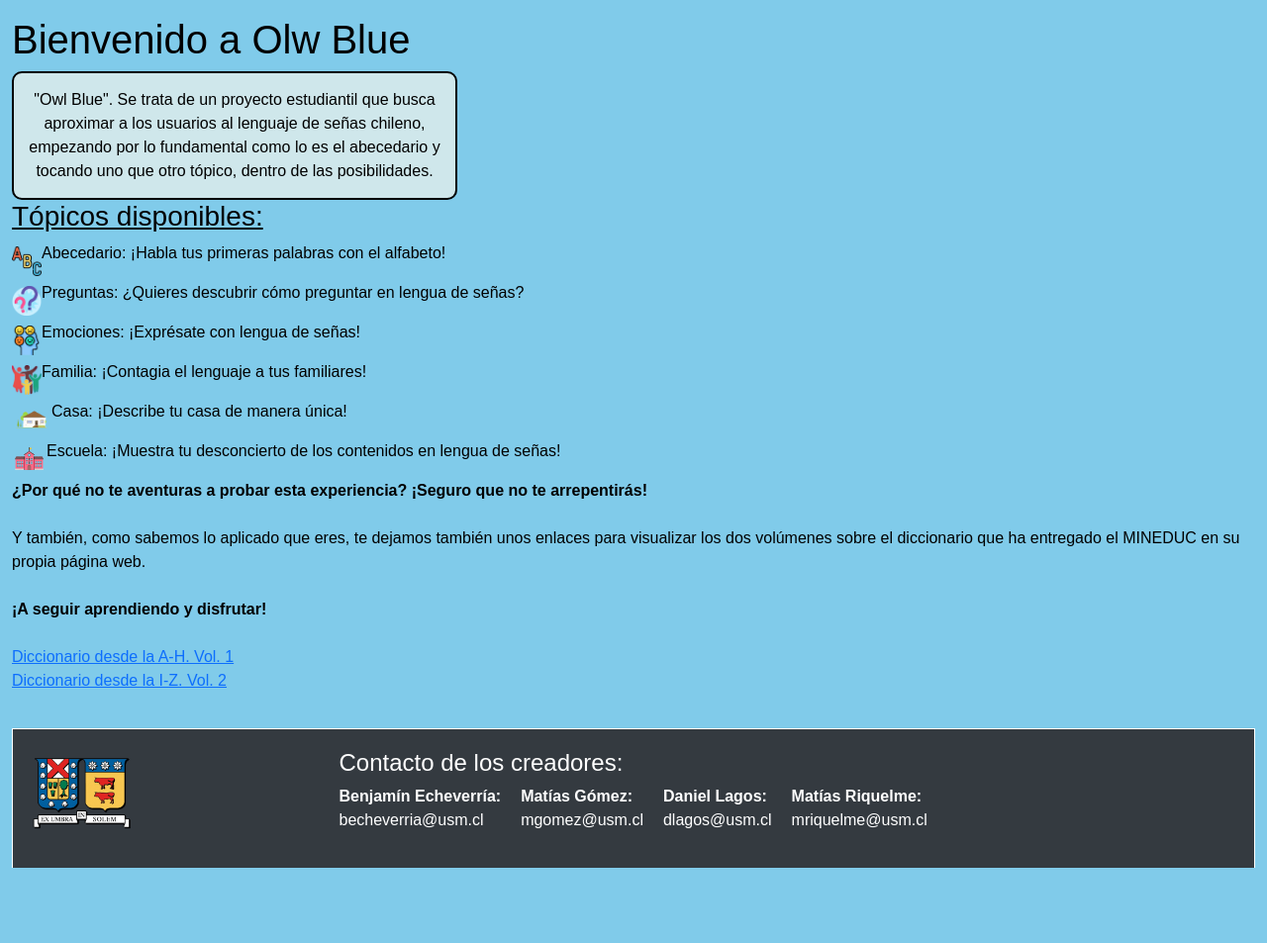
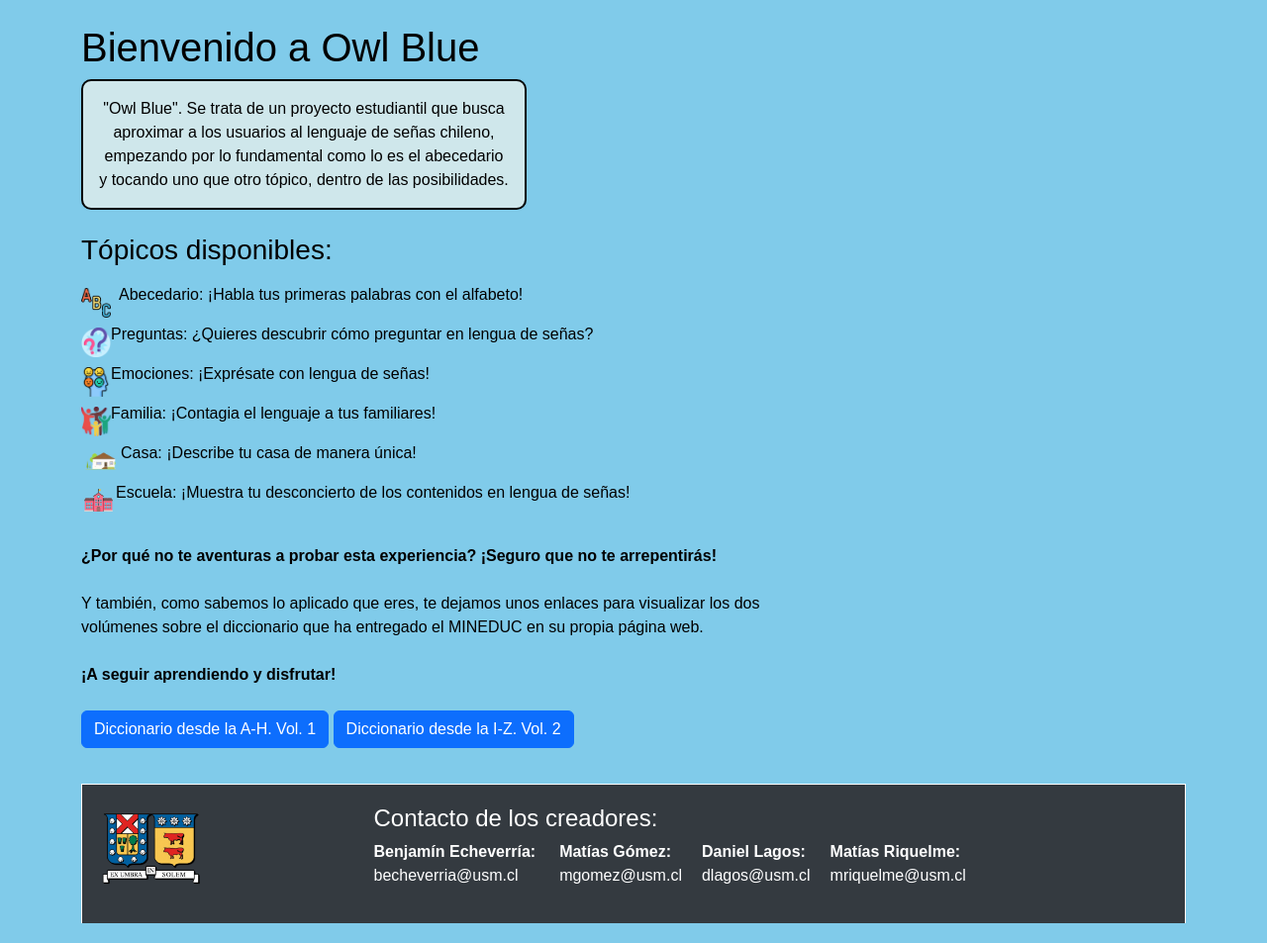
Before and after one commit to bumm1y/Owl_Blue, a Django app: page / in a window 1280 px wide. Shown: the part 56-1009 px from the top of the page at 99% size. Before the commit the page ends 933 px from the top, so only its background shows below. Run offline with Django 4.2, Linux system fonts and the light colour scheme; some libraries are stand-ins or nearby versions; some web fonts are replaced.

Commit message:
--> Corrección error importante en formulario signup e inclusión de comentarios explicativos <-- ° Se solucionó un error con el formulario signup (desfase con últimos modelos añadidos) ° Se incluyo comentarios explicativos en gran parte del código. | Se retocó un poco el estilo de algunas vistas.

```diff
--- a/Owl_Blue/owl_blue_app/admin.py
+++ b/Owl_Blue/owl_blue_app/admin.py
@@ -1,12 +1,6 @@
 from django.contrib import admin
 from .models import Categoria, Abecedario, Explicaciones, Actividades, Usuarios, InfoUsuario, ProgresoLecciones
-'''
 
-** Credenciales user admin
---> user: admin
---> passwd: admin
-
-'''
 admin.site.register(ProgresoLecciones)
 admin.site.register(Categoria)
 admin.site.register(Abecedario)
--- a/Owl_Blue/owl_blue_app/forms.py
+++ b/Owl_Blue/owl_blue_app/forms.py
@@ -9,6 +9,7 @@ class EdicionPerfilForm(forms.ModelForm):
         model = InfoUsuario
         fields = ['image']
         widgets = {
+            # imágenes precargadas
             'image': forms.Select(choices=[
                 ('img/defaultuser.png', 'Foto por defecto'),
                 ('img/owlblue_icon.png', 'Icono 1'),
--- a/Owl_Blue/owl_blue_app/models.py
+++ b/Owl_Blue/owl_blue_app/models.py
@@ -13,9 +13,6 @@ def validation_passwd(value):
         raise ValidationError('La contraseña debe incluir una mayúscula')
     if not any(char.isdigit() for char in value): #Ciclo para ver si hay dígitos
         raise ValidationError('La contraseña debe incluir un dígito')
-
-
-
 
 
 class InfoUsuario(models.Model):
@@ -89,14 +86,13 @@ class Usuarios(models.Model):
     image = models.ImageField(upload_to='img/perfil/', default="img/defaultuser.png", blank=True, null=True)
     biografia = models.TextField(max_length=1000, default="¡Agrega tu biografía personalizada en el formulario!")
 
-
     def __str__(self):
         return f"{self.user}, {self.image}, {self.biografia}"
 
 class ProgresoLecciones(models.Model):
     user = models.ForeignKey(User, on_delete=models.CASCADE)
     topico = models.ForeignKey(Categoria, on_delete=models.CASCADE)
-    flag = models.BooleanField(default=False)
+    flag = models.BooleanField(default=False) #check lección completada
 
     def __str__(self):
         return f"{self.user}, {self.topico}, {self.flag}"
--- a/Owl_Blue/owl_blue_app/templates/owl_blue_app/escuela.html
+++ b/Owl_Blue/owl_blue_app/templates/owl_blue_app/escuela.html
@@ -19,9 +19,7 @@
                     <p></p>
                     <p></p>
                     <p></p>
-                    <button class="btn btn-primary">
-                        <a href="{% url 'capsula0' categoria_elegida %}">Ir a Capsula 0</a>
-                    </button>
+                    <a class="text-center" href="{% url 'capsula0' categoria_elegida %}">Ir a Capsula 0</a>
                 </form>
             </div>
         </div>
--- a/Owl_Blue/owl_blue_app/templates/owl_blue_app/index.html
+++ b/Owl_Blue/owl_blue_app/templates/owl_blue_app/index.html
@@ -1,111 +1,81 @@
 {% extends 'owl_blue_app/base.html' %}
 {% load static %}
+
 {% block header %}
     <title>Owl Blue | Home</title>
     <link rel="stylesheet" href="{% static 'css/home.css' %}">
-    <script src="{% static 'js/index.js' %}"></script> <!-- Mensaje de confirmación en js-->
+    <script src="{% static 'js/index.js' %}"></script>
 {% endblock %}
+
 {% block content %}
-   <!-- Mensaje de confirmación (post-registro) -->
     {% if mensaje_confirmacion %}
-<div id="bienvenida">
+        <div class="container mt-4">
+            <div class="alert alert-success" role="alert">
                 {{ mensaje_confirmacion }}
+            </div>
         </div>
     {% endif %}
 
-<main class="container-fluid">
-
+    <main class="container mt-4">
         <div class="row">
-        <div>
-            <p style="font-size: 15px;">
-
-                <h1>Bienvenido a Olw Blue</h1>
-
-                <div class="cuadro-con-bordes">
-
-                    "Owl Blue". Se trata de un proyecto estudiantil que busca<br>
-                    aproximar a los usuarios al lenguaje de señas chileno,<br>
-                    empezando por lo fundamental como lo es el abecedario y <br>
-                    tocando uno que otro tópico, dentro de las posibilidades.
-
+            <div class="col-md-8">
+                <h1>Bienvenido a Owl Blue</h1>
+                <div class="cuadro-con-bordes p-3">
+                    "Owl Blue". Se trata de un proyecto estudiantil que busca aproximar a los usuarios al lenguaje de señas chileno, empezando por lo fundamental como lo es el abecedario y tocando uno que otro tópico, dentro de las posibilidades.
                 </div>
 
+                <div class="topicos mt-4">
+                    <h3 class="mb-3">Tópicos disponibles:</h3>
 
-                <div class="topicos">
-
-                    <h3 style="text-decoration: underline;">Tópicos disponibles:</h3>
-
-                    <div class="imagen_abc_topico">
-
-                        <img src="{% static 'img/abc_sf.png' %}" width="30" height="30">
+                    <div class="imagen_abc_topico d-flex align-items-center">
+                        <img src="{% static 'img/abc_sf.png' %}" width="30" height="30" class="me-2">
                         <p>Abecedario: ¡Habla tus primeras palabras con el alfabeto!</p>
-
+                    </div>
+                    <div class="imagen_abc_topico d-flex align-items-center">
+                        <img src="{% static 'img/pregunta_sf.png' %}" width="30" height="30">
+                        <p>Preguntas: ¿Quieres descubrir cómo preguntar en lengua de señas?</p>
+                    </div>
+                    <div class="imagen_abc_topico d-flex align-items-center">
+                        <img src="{% static 'img/emociones_sf.png' %}" width="30" height="30">
+                        <p>Emociones: ¡Exprésate con lengua de señas!</p>
+                    </div>
+                    <div class="imagen_abc_topico d-flex align-items-center">
+                        <img src="{% static 'img/familia_sf.png' %}" width="30" height="30">
+                        <p>Familia: ¡Contagia el lenguaje a tus familiares!</p>
+                    </div>
+                    <div class="imagen_abc_topico d-flex align-items-center">
+                        <img src="{% static 'img/casa-_sf.png' %}" width="40" height="40">
+                        <p>Casa: ¡Describe tu casa de manera única!</p>
+                    </div>
+                    <div class="imagen_abc_topico d-flex align-items-center">
+                        <img src="{% static 'img/colegio_sf.png' %}" width="35" height="35">
+                        <p>Escuela: ¡Muestra tu desconcierto de los contenidos en lengua de señas!</p>
+                    </div>
                 </div>
 
-                    <div class="imagen_preguntas_topico">
-
-                        <img src="{% static 'img/pregunta_sf.png' %}" width="30" height="30">
-                        <p>Preguntas: ¿Quieres descubrir cómo preguntar en lengua de señas?</p>
-
-                    </div>
-
-                    <div class="imagen_emociones_topico">
-
-                        <img src="{% static 'img/emociones_sf.png' %}" width="30" height="30">
-                        <p>Emociones: ¡Exprésate con lengua de señas!</p>
-
-                    </div>
-
-                    <div class="imagen_familia_topico">
-
-                        <img src="{% static 'img/familia_sf.png' %}" width="30" height="30">
-                        <p>Familia: ¡Contagia el lenguaje a tus familiares!</p>
-
-                    </div>
-
-                    <div class="imagen_casa_topico">
-
-                        <img src="{% static 'img/casa-_sf.png' %}" width="40" height="40">
-                        <p>Casa: ¡Describe tu casa de manera única!</p>
-
-                    </div>
-
-                    <div class="imagen_escuela_topico">
-
-                        <img src="{% static 'img/colegio_sf.png' %}" width="35" height="35">
-                        <p>Escuela: ¡Muestra tu desconcierto de los contenidos en lengua de señas!</p>
-
-                    </div>
-
-                </div>
-
+                <p class="mt-4">
                     <strong>¿Por qué no te aventuras a probar esta experiencia? ¡Seguro que no te arrepentirás!</strong>
                     <br><br>
-                Y también, como sabemos lo aplicado que eres, te dejamos también unos enlaces para visualizar los dos volúmenes sobre el diccionario que ha entregado el MINEDUC en su propia página web.
+                    Y también, como sabemos lo aplicado que eres, te dejamos unos enlaces para visualizar los dos volúmenes sobre el diccionario que ha entregado el MINEDUC en su propia página web.
                     <br><br>
                     <strong>¡A seguir aprendiendo y disfrutar!</strong>
                     <br><br>
-                <a href="https://especial.mineduc.cl/wp-content/uploads/sites/31/2018/07/Diccionario_LSCh_A-H.pdf">Diccionario desde la A-H. Vol. 1</a>
-                <br>
-                <a href="https://especial.mineduc.cl/wp-content/uploads/sites/31/2018/07/Diccionario_LSCh_I-Z.pdf">Diccionario desde la I-Z. Vol. 2</a>
+                    <a href="https://especial.mineduc.cl/wp-content/uploads/sites/31/2018/07/Diccionario_LSCh_A-H.pdf" class="btn btn-primary" target="_blank">Diccionario desde la A-H. Vol. 1</a>
+                    <a href="https://especial.mineduc.cl/wp-content/uploads/sites/31/2018/07/Diccionario_LSCh_I-Z.pdf" class="btn btn-primary" target="_blank">Diccionario desde la I-Z. Vol. 2</a>
                 </p>
             </div>
-
-
         </div>
 
-
-    <div class="container-fluid info-contacto mt-0 mb-0 pt-0 pb-0">
+        <div class="container-fluid info-contacto mt-4">
             <div class="row">
                 <div class="col-md-3">
                     <img src="{% static 'img/usm_logo.png' %}" alt="Logo USM" width="100">
                 </div>
                 <div class="col-md-9">
                     <h4>Contacto de los creadores:</h4>
-                <div class="d-flex flex-row">
-                    <div style="margin-right: 20px;">
+                    <div class="d-flex flex-wrap">
+                        <div class="contacto-item me-4">
                             <strong>Benjamín Echeverría:</strong>
-                        <br>
                             <p>becheverria@usm.cl</p>
                         </div>
                         <div style="margin-right: 20px;">
@@ -126,6 +96,5 @@
                 </div>
             </div>
         </div>
-    </div>
     </main>
 {% endblock %}
--- a/Owl_Blue/owl_blue_app/views.py
+++ b/Owl_Blue/owl_blue_app/views.py
@@ -8,11 +8,12 @@ from .models import Categoria, Explicaciones, Actividades, InfoUsuario, Progreso
 from django.contrib.auth.decorators import login_required
 from random import sample
 
+
 ''' Respuestas JSON '''
 @login_required
 def lessonJSON(request, categoria_elegida):
     actividades = request.session.get('actividades', [])
-    response = {'actividades': actividades}
+    response = {'actividades': actividades} # datos en formato JSON
     return JsonResponse(response)
 
 @login_required
@@ -27,7 +28,7 @@ def completelesson(request, categoria_elegida):
     user = request.user
     categoria = Categoria.objects.get(categoria=categoria_elegida)
     progreso, created = ProgresoLecciones.objects.get_or_create(user=user, topico=categoria)
-    if not progreso.flag:
+    if not progreso.flag: # Verifica el estado de flag
         progreso.flag = True
         progreso.save()
     return render(request, 'owl_blue_app/completelesson.html', {'categoria_elegida': categoria_elegida, "info_user": info_user})
@@ -44,9 +45,9 @@ def capsula0(request, categoria_elegida):
 @login_required
 def lessons(request, categoria_elegida):
     info_user = InfoUsuario.objects.get(username=request.user.username)
-    seleccion = sample(range(1,11), 5)
+    seleccion = sample(range(1,11), 5) # selección indice
     categoria = categoria_elegida
-    actividades = list(Actividades.objects.filter(categoria__categoria=categoria, num_pregunta__in=seleccion))
+    actividades = list(Actividades.objects.filter(categoria__categoria=categoria, num_pregunta__in=seleccion)) # extracción preguntas
     request.session['actividades'] = [{'categoria' : categoria, 'num_pregunta': actividad.num_pregunta, 'pregunta': actividad.pregunta, 'videos': actividad.videos, 'respuesta': actividad.respuesta, 'alternativa1': actividad.alternativa1, 'alternativa2': actividad.alternativa2, 'alternativa3': actividad.alternativa3} for actividad in actividades]
     return render(request, 'owl_blue_app/lessons.html', {'categoria': categoria, 'actividades': actividades, "info_user": info_user})
 
@@ -65,10 +66,19 @@ def signup(request):
         form = SignupForm() # <-- formulario personalizado
         return render(request, 'owl_blue_app/signup.html', {'form' : form}) # <-- 'Carga' la página signup
     else:
-        form = SignupForm()
-        try:
-            user = User.objects.create_user(email=request.POST['email'],
-            username=request.POST['username'], password=request.POST['password1'])
+        ''' Tratamiento de datos enviados'''
+        form = SignupForm(request.POST)
+        email = request.POST['email']
+        username = request.POST['username']
+        password = request.POST['password1']
+        ''' Verificación de usuario en bbdd '''
+        if User.objects.filter(username=username).exists() or User.objects.filter(email=email).exists():
+            return render(request, 'owl_blue_app/signup.html', {
+                'form': form, 'error': 'El usuario o correo ingresado ya existe.'})
+        else:
+            ''' Creación del usuario en modelos pertinentes'''
+            user = User.objects.create_user(email=email,
+            username=username, password=password)
             user.save() # <-- Guardado en BBDD
             info_user = InfoUsuario(username=user.username)
             info_user.save()
@@ -76,9 +86,7 @@ def signup(request):
             mensaje_confirmacion = f"¡Usuario creado exitosamente!"
             request.session['mensaje_confirmacion'] = mensaje_confirmacion
             return redirect('home')
-        except IntegrityError:
-            return render(request, 'owl_blue_app/signup.html', {
-        'form': form, 'error': 'El usuario o correo ingresado ya existe.'})
+
 
 # Login
 def signin(request):
@@ -154,17 +162,17 @@ def escuela(request):
 def myaccount(request):
     user = request.user
     info_user = InfoUsuario.objects.get(username=request.user.username)
-    progreso_lecciones = ProgresoLecciones.objects.filter(user=user)
+    progreso_lecciones = ProgresoLecciones.objects.filter(user=user) #progreso lecciones
     return render(request, 'owl_blue_app/myaccount.html', {"info_user": info_user, "progreso_lecciones": progreso_lecciones})
 
 @login_required
 def editar_perfil(request):
     info_user = InfoUsuario.objects.get(username=request.user.username)
     if request.method == 'POST':
-        form = EdicionPerfilForm(request.POST, instance=info_user)
+        form = EdicionPerfilForm(request.POST, instance=info_user) #se visualiza el formulario
         if form.is_valid():
-            form.save()
+            form.save() #se guardan los cambios
             return redirect('myaccount')
     else:
-        form = EdicionPerfilForm(instance=info_user)
+        form = EdicionPerfilForm(instance=info_user) # se mantienen los cambios anteriores
     return render(request, 'owl_blue_app/editar_perfil.html', {'form': form, "info_user": info_user})
--- a/Owl_Blue/owl_blue_project/urls.py
+++ b/Owl_Blue/owl_blue_project/urls.py
@@ -14,8 +14,6 @@ Including another URLconf
     1. Import the include() function: from django.urls import include, path
     2. Add a URL to urlpatterns:  path('blog/', include('blog.urls'))
 """
-
-from django.conf import settings
 from django.conf.urls.static import static
 from django.contrib import admin
 from django.urls import path, include
@@ -24,9 +22,3 @@ urlpatterns = [
     path('admin/', admin.site.urls),
     path('', include('owl_blue_app.urls')), # <-- Incluye el urls.py de owl_blue_app
 ]
-
-""" Carga y búsqueda de imágenes de usuario"""
-"""
-if settings.DEBUG:
-    urlpatterns += static(settings.MEDIA_URL, document_root=settings.MEDIA_ROOT)
-"""
--- a/Owl_Blue/static/css/acts.css
+++ b/Owl_Blue/static/css/acts.css
@@ -17,6 +17,7 @@ h1 {
     text-align: center;
 }
 
+/* estilo lista desordenada */
 nav ul {
     list-style-type: none;
     padding: 0;
@@ -27,12 +28,14 @@ nav li {
     margin-bottom: 10px;
 }
 
+/* fuente de tópico */
 .item-mod a {
     text-decoration: none;
     color: black;
     font-weight: bold;
 }
 
+/* estilo de selección */
 .item-mod a:hover {
     color: #0056b3;
 }
--- a/Owl_Blue/static/css/base.css
+++ b/Owl_Blue/static/css/base.css
@@ -2,7 +2,7 @@ body {
     font-family: 'Cambo', sans-serif;
 }
 
-
+/* logo */
 .custom-logo {
     margin-right: 15px !important;
     margin-left: 5px !important;
--- a/Owl_Blue/static/css/home.css
+++ b/Owl_Blue/static/css/home.css
@@ -23,52 +23,52 @@ body {
 
 .cuadro-con-bordes {
 
-    border: 2px solid black; /* Borde de 2 píxeles en color negro */
-    padding: 15px; /* Espaciado interno */
-    text-align: center; /* Alineación del texto al centro */
-    background-color: #cfe7eb; /* Color de fondo del cuadro */
-    width: 450px; /* Ancho del cuadro (ajusta según tus necesidades) */
-    border-radius: 10px; /* Bordes redondeados */
+    border: 2px solid black;
+    padding: 15px;
+    text-align: center;
+    background-color: #cfe7eb;
+    width: 450px;
+    border-radius: 10px;
 }
 
 .imagen_abc_topico {
 
-    display: flex ; /* Permite que la imagen y el texto estén en la misma línea */
-    align-items: center ; /* Alinea verticalmente el contenido en el centro */
+    display: flex ;
+    align-items: center ;
 
 }
 
 .imagen_preguntas_topico{
 
-    display: flex ; /* Permite que la imagen y el texto estén en la misma línea */
-    align-items: center ; /* Alinea verticalmente el contenido en el centro */
+    display: flex ;
+    align-items: center ;
 
 }
 
 .imagen_emociones_topico{
 
-    display: flex ; /* Permite que la imagen y el texto estén en la misma línea */
-    align-items: center ; /* Alinea verticalmente el contenido en el centro */
+    display: flex ;
+    align-items: center ;
 
 }
 
 .imagen_familia_topico{
 
-    display: flex ; /* Permite que la imagen y el texto estén en la misma línea */
-    align-items: center ; /* Alinea verticalmente el contenido en el centro */
+    display: flex ;
+    align-items: center ;
 
 }
 
 .imagen_casa_topico{
 
-    display: flex ; /* Permite que la imagen y el texto estén en la misma línea */
-    align-items: center ; /* Alinea verticalmente el contenido en el centro */
+    display: flex ;
+    align-items: center ;
 
 }
 
 .imagen_escuela_topico{
 
-    display: flex ; /* Permite que la imagen y el texto estén en la misma línea */
-    align-items: center ; /* Alinea verticalmente el contenido en el centro */
+    display: flex ;
+    align-items: center ;
 
 }
--- a/Owl_Blue/static/css/lessons.css
+++ b/Owl_Blue/static/css/lessons.css
@@ -12,8 +12,8 @@ body {
 
 .btn-contenedor {
     display: flex;
-    justify-content: space-around; /* Ajusta según tus necesidades */
-    margin-top: 20px; /* Ajusta según tus necesidades */
+    justify-content: space-around;
+    margin-top: 20px;
 }
 
 .contenedor {
--- a/Owl_Blue/static/js/index.js
+++ b/Owl_Blue/static/js/index.js
@@ -1,7 +1,9 @@
 // Mensaje de bienvenida
 document.addEventListener('DOMContentLoaded', function () { // Verificador de la carga del html
 
+    // Función mensaje de confirmaci{on}
     function successAlert(contenedor, mensaje) {
+        //manejo de clases html
         contenedor.classList.add("alert", "alert-success");
         contenedor.innerHTML=mensaje;
         contenedor.style.display="block";
--- a/Owl_Blue/static/js/signup.js
+++ b/Owl_Blue/static/js/signup.js
@@ -23,6 +23,7 @@ document.addEventListener("DOMContentLoaded", function() {
     const emailInput = document.getElementById("id_email");
     const emailValidation = document.getElementById("email-validation");
     // Mostrar mensajes de error
+    //Selección de campo
     emailInput.addEventListener("focus", function(e) {
         const email = emailInput.value;
         const emailValid = /^[a-zA-Z0-9._-]+@[a-zA-Z0-9.-]+\.[a-zA-Z]{2,4}$/.test(email); //Validación de email
@@ -40,6 +41,7 @@ document.addEventListener("DOMContentLoaded", function() {
         }
     });
 
+    //Desenfoque del campo
     emailInput.addEventListener("blur", function() {
         const email = emailInput.value;
         const emailValid = /^[a-zA-Z0-9._-]+@[a-zA-Z0-9.-]+\.[a-zA-Z]{2,4}$/.test(email);
@@ -52,6 +54,7 @@ document.addEventListener("DOMContentLoaded", function() {
         }
     });
 
+    //Corrección en tiempo real}
     emailInput.addEventListener("input", function() {
         const email = emailInput.value;
         const emailValid = /^[a-zA-Z0-9._-]+@[a-zA-Z0-9.-]+\.[a-zA-Z]{2,4}$/.test(email);
@@ -119,7 +122,7 @@ document.addEventListener("DOMContentLoaded", function() {
             errorAlert(passwordValidation, "Tu contraseña debe tener 8 caracteres como mínimo (y 16 como máximo). <br> Tu contraseña debe contener, al menos, una minúscula, un número y una mayúscula.");
             passwordInput.setCustomValidity("La contraseña es inválida.");
             passwordInput.focus();
-            e.preventDefault();
+            e.preventDefault(); //evita acumulación de mensajes
         } else {
             passwordValidation.innerHTML = "";
             passwordValidation.style.display = "none";
```
Also changed, not shown: Owl_Blue/owl_blue_project/settings.py (+2 -7 lines), Owl_Blue/static/js/lessons.js (+19 -12 lines). Lines whose indentation alone changed are shown as unchanged.
